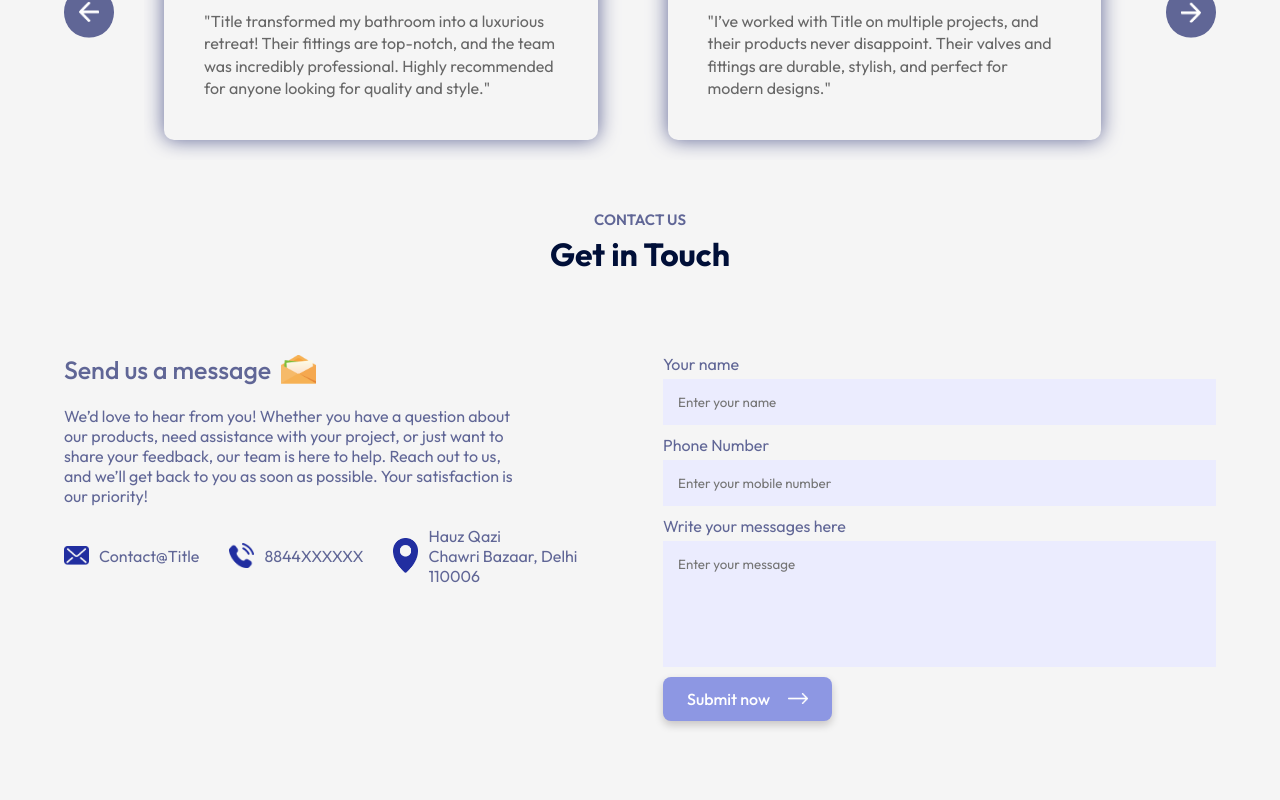
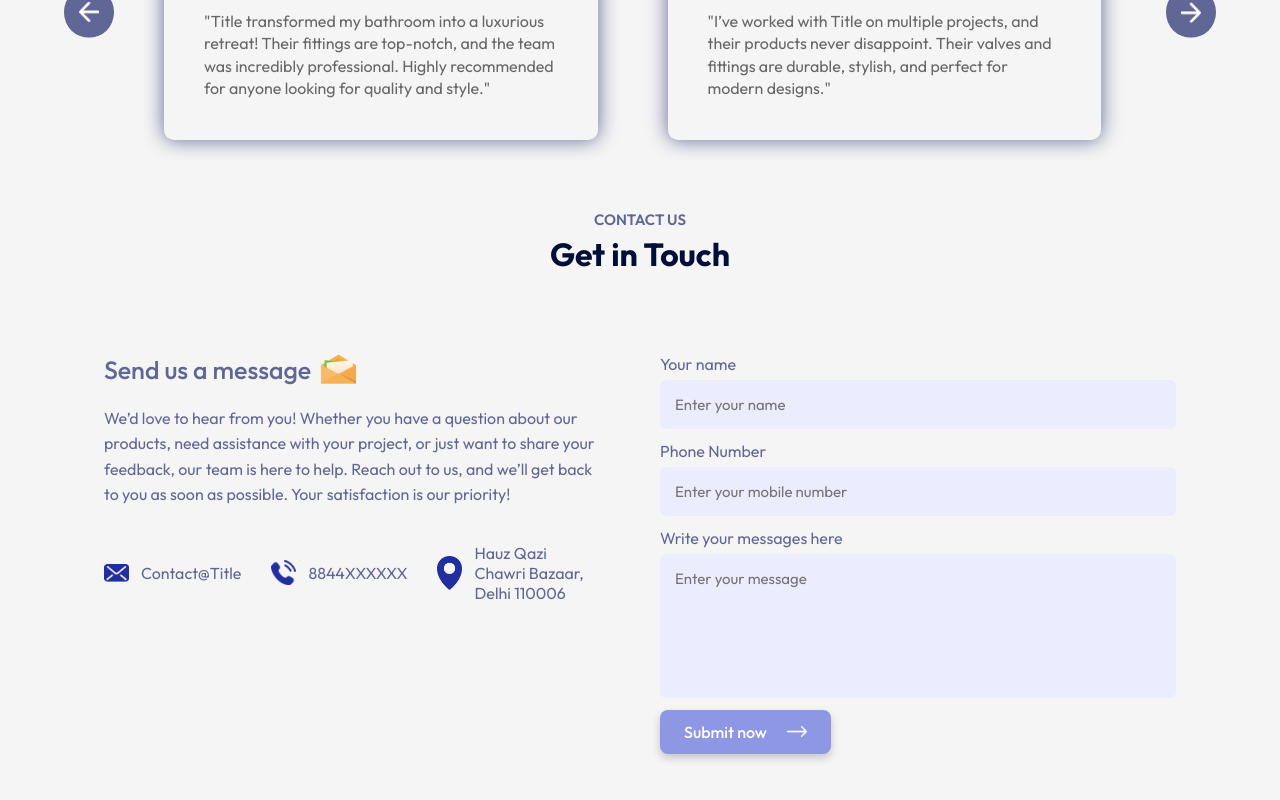
Before and after one commit to Shivam-2309/Title, a React (Vite) app: page / in a window 1280 px wide. Shown: the part 1972-2772 px from the top of the page. Built offline with nearby package versions, Linux system fonts and the light colour scheme.

Commit message:
size-fix-responsiveness-updated

```diff
--- a/src/Components/Contact/Contact.css
+++ b/src/Components/Contact/Contact.css
@@ -1,17 +1,22 @@
-.contact{
+.contact {
     margin: 80px auto;
-    margin-left: 5%;
-    margin-right: 5%;
-    max-width: 90%;
+    padding: 0 5%;
+    max-width: 1200px;
     display: flex;
     align-content: center;
     justify-content: space-between;
+    flex-wrap: wrap;
+    gap: 40px;
+    box-sizing: border-box;
 }
-.contact-col{
-    flex-basis: 48%;
+
+.contact-col {
+    flex: 1 1 48%;
     color: #606696;
+    min-width: 280px;
 }
-.contact-col h3{
+
+.contact-col h3 {
     color: #606696;
     font-weight: 500;
     font-size: 25px;
@@ -19,37 +24,58 @@
     align-items: center;
     margin-bottom: 20px;
 }
-.contact-col h3 img{
+
+.contact-col h3 img {
     width: 35px;
     margin-left: 10px;
 }
-.contact-col p{
-    max-width: 450px;
-    list-style: 0.3;
+
+.contact-col p {
+    max-width: 500px;
+    line-height: 1.6;
+    font-size: 16px;
+    margin-bottom: 20px;
 }
-.contact-col ul li{
+
+.contact-col ul {
+    padding: 0;
+    list-style: none;
+}
+
+.contact-col ul li {
     display: flex;
     align-items: center;
-    margin: 20px 0;
+    margin: 15px 0;
+    font-size: 16px;
 }
-.contact-col ul li img{
+
+.contact-col ul li img {
     width: 25px;
-    margin-right: 10px;
+    margin-right: 12px;
 }
-.contact form input, .contact form textarea{
+
+.contact form input,
+.contact form textarea {
     display: block;
     width: 100%;
     background: #EBECFE;
     padding: 15px;
-    border: 0;
-    outline: 0;
-    margin-bottom: 10px;
-    margin-top: 5px;
+    border: none;
+    outline: none;
+    margin-bottom: 12px;
+    margin-top: 6px;
     resize: none;
+    border-radius: 6px;
+    font-size: 15px;
+    font-family: inherit;
+    box-sizing: border-box;
 }
-.contact-col span{
+
+.contact-col span {
     display: block;
     margin: 20px 0;
+    color: #333;
+    font-size: 15px;
 }
 
 .btn.dark-btn1 {
@@ -61,6 +87,10 @@
     cursor: pointer;
     transition: background 0.3s ease, transform 0.2s ease;
     box-shadow: 0 4px 8px rgba(16, 4, 4, 0.2);
+    display: flex;
+    align-items: center;
+    gap: 10px;
+    border: none;
 }
 
 .btn.dark-btn1:active {
@@ -68,12 +98,34 @@
     transform: scale(0.98);
 }
 
-/* ----------- media query -------- */
-@media (max-width: 700px){
-    .contact{
-        display: block;
+/* ------------ Responsive Styling ------------- */
+@media (max-width: 768px) {
+    .contact {
+        flex-direction: column;
+        padding: 0 20px;
+        gap: 50px;
     }
-    .contact-col{
-        padding: 20px;
+
+    .contact-col {
+        flex: 1 1 100%;
+        padding: 0;
+    }
+
+    .contact-col h3 {
+        font-size: 22px;
+    }
+
+    .contact-col ul li {
+        font-size: 15px;
+    }
+
+    .btn.dark-btn1 {
+        font-size: 15px;
+        padding: 10px 20px;
+    }
+
+    .contact form input,
+    .contact form textarea {
+        font-size: 14px;
     }
 }
--- a/src/Components/Hero/Hero.css
+++ b/src/Components/Hero/Hero.css
@@ -1,5 +1,5 @@
 .hero {
-    width: 98.7vw;
+    width: 100vw;
     min-height: 100vh;
     background: linear-gradient(rgba(8, 0, 58, 0.4), rgba(8, 0, 58, 0.6)), url('../../assets/bg-picture-home.jpg');
     background-size: cover;
@@ -51,6 +51,32 @@
     box-shadow: 4px 4px 12px rgba(0, 0, 0, 0.15);
 }
 
+.hero-logo {
+    margin: 0 auto 30px;
+    display: block;
+    filter: drop-shadow(0 0 12px rgba(255, 255, 255, 0.6));
+    animation: glow-only 3s ease-in-out infinite;
+    transition: filter 0.3s ease-in-out;
+}
+
+.hero-logo:hover {
+    filter: drop-shadow(0 0 24px rgba(255, 255, 255, 0.9));
+}
+
+@keyframes glow-only {
+    0% {
+        filter: drop-shadow(0 0 10px rgba(255, 255, 255, 0.5));
+    }
+    50% {
+        filter: drop-shadow(0 0 24px rgba(255, 255, 255, 1));
+    }
+    100% {
+        filter: drop-shadow(0 0 10px rgba(255, 255, 255, 0.5));
+    }
+}
+
+
+
 /* ---------- media query --------- */
 
 @media (max-width: 850px) {
--- a/src/Components/Hero/Hero.jsx
+++ b/src/Components/Hero/Hero.jsx
@@ -1,14 +1,16 @@
 import React from 'react';
 import './Hero.css';
 import dark_arrow from '../../assets/dark-arrow.png';
+import logo from '../../assets/Logo_Title1-Photoroom.png';
 
 const Hero = () => {
   return (
-    <div className='hero container'>
+    <div className='hero'>
       <div className="hero-text">
+        <img src={logo} alt="Title Logo" className="hero-logo" />
         <h1>Where Innovation Meets Elegance</h1>
         <p>
-        Welcome to Title, your trusted partner for premium bathroom fittings and valves. We offer a wide range of high-quality products designed to elevate your bathroom experience. From sleek fixtures to durable valves, we provide solutions that combine style, functionality, and reliability. Transform your space with Title – where excellence meets elegance.
+          Welcome to Title, your trusted partner for premium bathroom fittings and valves. We offer a wide range of high-quality products designed to elevate your bathroom experience. From sleek fixtures to durable valves, we provide solutions that combine style, functionality, and reliability. Transform your space with Title – where excellence meets elegance.
         </p>
         <a href="/Catalogue_Title.pdf" download className='btn'>
           Download Catalogue <img src={dark_arrow} alt="Arrow icon" />
--- a/src/Components/Navbar/Navbar.css
+++ b/src/Components/Navbar/Navbar.css
@@ -54,9 +54,29 @@ ul li .nav-link {
     transition: color 0.3s ease, transform 0.2s ease;
 }
 
-ul li a:hover {
+ul li a:hover,
+ul li .nav-link:hover {
     color: #ffcc00;
     transform: scale(1.1);
+}
+
+/* Button Link */
+.btn {
+    font-weight: 500;
+    padding: 10px 18px;
+    border: none;
+    background-color: #4A69BB;
+    color: #fff;
+    cursor: pointer;
+    border-radius: 8px;
+    transition: all 0.3s ease-in-out;
+    box-shadow: 2px 2px 8px rgba(0, 0, 0, 0.1);
+}
+
+.btn:hover {
+    background-color: #3A4D97;
+    transform: scale(1.05);
+    box-shadow: 4px 4px 12px rgba(0, 0, 0, 0.15);
 }
 
 /* Hamburger Menu Icon */
@@ -66,14 +86,7 @@ ul li a:hover {
     width: 35px;
     height: 35px;
     position: relative;
-}
-
-.menu-icon div {
-    width: 100%;
-    height: 4px;
-    background: white;
-    margin: 6px 0;
-    transition: all 0.3s ease;
+    z-index: 1100;
 }
 
 /* Responsive Design */
@@ -82,35 +95,40 @@ ul li a:hover {
         padding: 10px 15px;
     }
 
-    /* Keep navbar layout row-based but adjust spacing */
-    .navbar {
+    .menu-icon {
+        display: block;
+    }
+
+    .navbar-links {
+        position: absolute;
+        top: 60px;
+        right: 0;
+        width: 100%;
+        background-color: #606696;
+        backdrop-filter: blur(12px);
         display: flex;
         flex-direction: column;
         align-items: center;
-        gap: 1rem;
+        gap: 20px;
+        padding: 20px 0;
+        transform: translateY(-150%);
+        opacity: 0;
+        pointer-events: none;
+        transition: all 0.3s ease;
     }
 
-    .navbar-links {
-        display: flex;
-        flex-direction: column;
-        align-items: center;
-        gap: 0.8rem;
+    .navbar-links.open {
+        transform: translateY(0%);
+        opacity: 1;
+        pointer-events: auto;
     }
 
-    .navbar-search {
-        margin-left: 0;
-    }
-
-    /* Adjust navigation menu for smaller screens */
-    ul {
-        gap: 15px;
-    }
-
-    ul li a {
-        font-size: 14px;
+    ul li a,
+    ul li .nav-link {
+        font-size: 16px;
     }
 
     .logo {
-        height: 40px;
+        height: 45px;
     }
 }
--- a/src/Components/Navbar/Navbar.jsx
+++ b/src/Components/Navbar/Navbar.jsx
@@ -9,6 +9,7 @@ const Navbar = () => {
     const [sticky, setSticky] = useState(false);
     const [mobileMenu, setMobileMenu] = useState(false);
     const navigate = useNavigate();
+
     useEffect(() => {
         const handleScroll = () => {
             setSticky(window.scrollY > 50);
@@ -23,17 +24,43 @@ const Navbar = () => {
         setMobileMenu(!mobileMenu);
     };
 
+    const closeMenu = () => {
+        setMobileMenu(false);
+    };
+
     return (
         <nav className={`container ${sticky ? 'dark-nav' : ''}`}>
-            <img src={logo} alt="" className="logo" />
-            <ul className={mobileMenu ? '' : 'hide-mobile-menu'}>
-                <li><Link to="hero" smooth={true} offset={0} duration={500}>Home</Link></li>
-                <li><span onClick={() => navigate('/programs')} className="nav-link">Our Products</span></li>
-                <li><Link to="about" smooth={true} offset={-150} duration={500}>About us</Link></li>
-                <li><Link to="testimonials" smooth={true} offset={-260} duration={500}>Testimonials</Link></li>
-                <li><Link to="contact" smooth={true} offset={-260} duration={500} className="btn">Contact us</Link></li>
+            <img src={logo} alt="Logo" className="logo" />
+
+            <ul className={`navbar-links ${mobileMenu ? 'open' : ''}`}>
+                <li>
+                    <Link to="hero" smooth={true} offset={0} duration={500} onClick={closeMenu}>
+                        Home
+                    </Link>
+                </li>
+                <li>
+                    <span onClick={() => { navigate('/programs'); closeMenu(); }} className="nav-link">
+                        Our Products
+                    </span>
+                </li>
+                <li>
+                    <Link to="about" smooth={true} offset={-150} duration={500} onClick={closeMenu}>
+                        About us
+                    </Link>
+                </li>
+                <li>
+                    <Link to="testimonials" smooth={true} offset={-260} duration={500} onClick={closeMenu}>
+                        Testimonials
+                    </Link>
+                </li>
+                <li>
+                    <Link to="contact" smooth={true} offset={-260} duration={500} onClick={closeMenu} className="btn">
+                        Contact us
+                    </Link>
+                </li>
             </ul>
-            <img src={menu_icon} alt="" className="menu-icon" onClick={toggleMenu} />
+
+            <img src={menu_icon} alt="Menu" className="menu-icon" onClick={toggleMenu} />
         </nav>
     );
 };
--- a/src/index.css
+++ b/src/index.css
@@ -5,6 +5,10 @@
   padding: 0;
   box-sizing: border-box;
   font-family: "Outfit", sans-serif;
+}
+html {
+  margin: 0;
+  padding: 0;
 }
 body{
   background: #F5F5F5;
```
